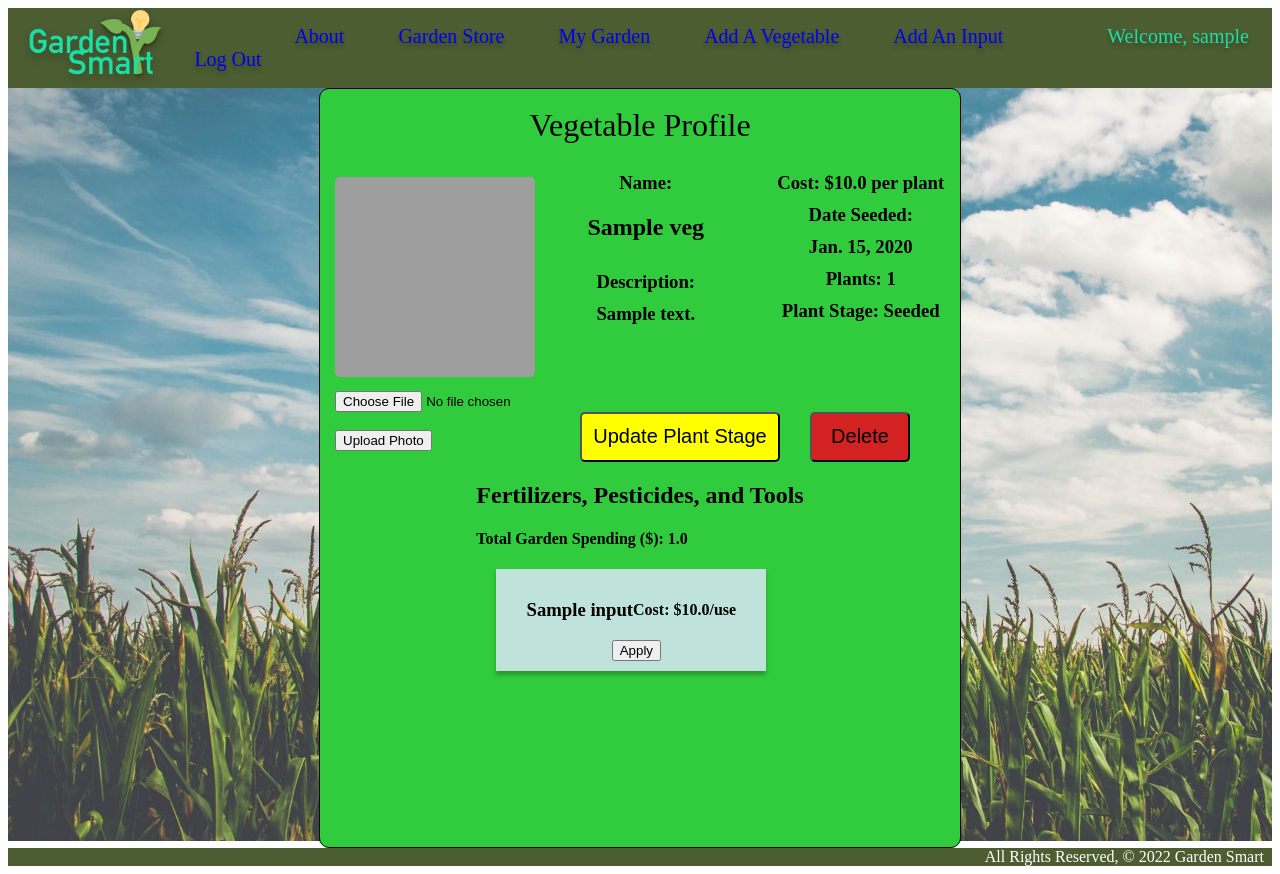
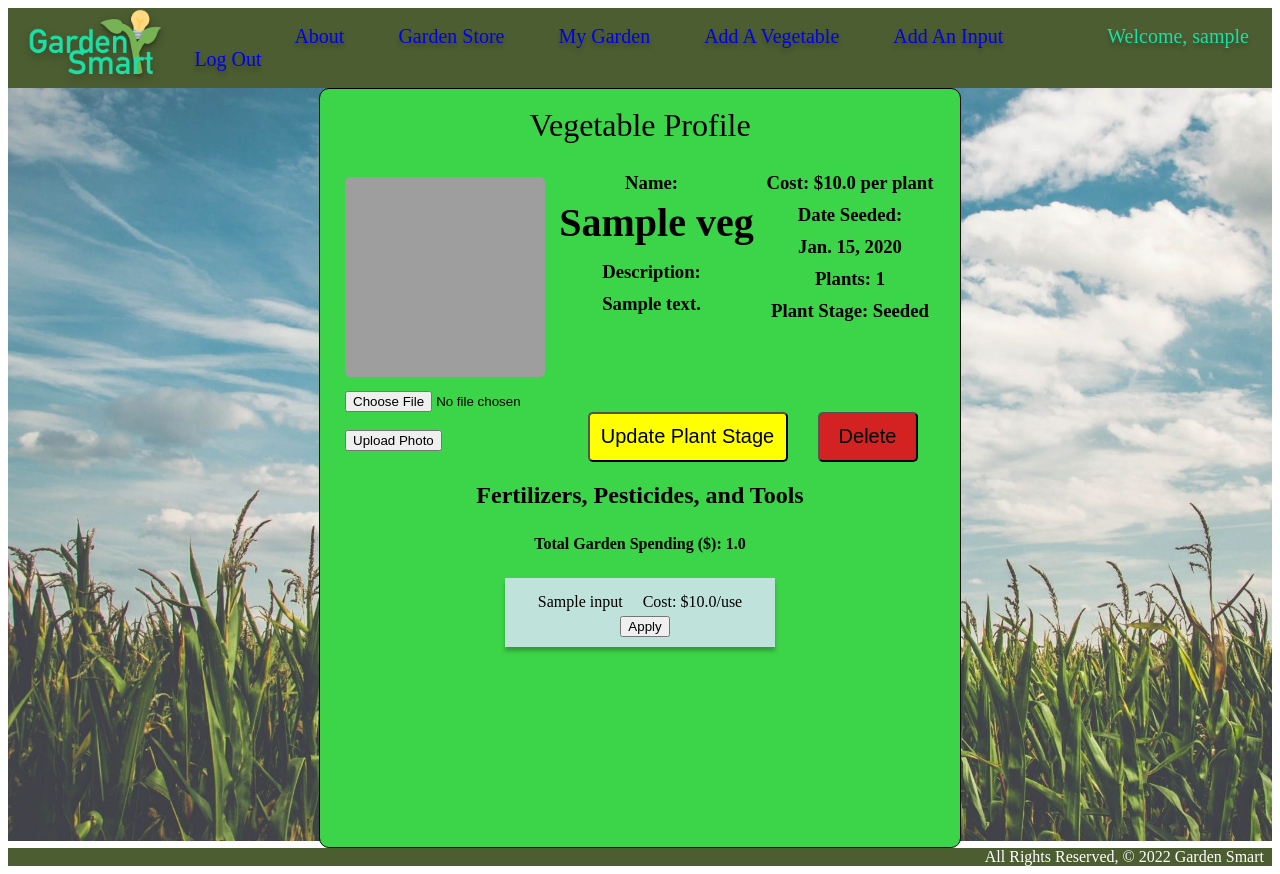
Before and after one commit to YaroslavSnigur/Garden-Smart, a Django app: page /veggies/1 in a window 1280 px wide. Run offline with Django 4.2, Linux system fonts and the light colour scheme; a user stored in the database is signed in; tables that the repository leaves empty hold one stand-in row (values such as "Sample post"); grey boxes are pictures that could not be loaded.

Commit message:
fixed veg detail styling

```diff
--- a/main_app/static/css/style.css
+++ b/main_app/static/css/style.css
@@ -286,8 +286,8 @@ h3 {
   flex-direction: column;
   align-items: center;
   width: 640px;
-  height: 100vh;
-  background-color: #30cc3d;
+  height: 95vh;
+  background-color: #3cd449;
   border: 1px solid black;
   border-radius: 10px;
 }
@@ -301,9 +301,9 @@ h3 {
 }
 
 .veg-image-div {
-  width: 200px;
+  width: 220px;
   height: 300px;
-  margin: 5px;
+  margin: 5px -10px 5px 15px;
 }
 
 .veg-image {
@@ -337,6 +337,14 @@ input[type="file"] {
   align-items: center;
 }
 
+.veg-info {
+  width: 400px;
+  height: 250px;
+  display: flex;
+  flex-direction: row;
+  justify-content: center;
+}
+
 .veg-info-left {
   width: 200px;
   display: flex;
@@ -344,21 +352,22 @@ input[type="file"] {
   align-items: center;
 }
 
+.veg-info-left > h2 {
+  margin-top: 5px;
+  font-size: 40px;
+  font-weight: 700;
+  margin-bottom: 5px;
+}
+
 .veg-info-left > h3 {
+  margin-right: 10px;
   margin-top: 10px;
 }
 
 .veg-info-right > h3 {
+  margin-left: 10px;
   margin-top: 10px;
   margin-bottom: 5px;
-}
-
-.veg-info {
-  width: 100%;
-  height: 250px;
-  display: flex;
-  flex-direction: row;
-  justify-content: space-around;
 }
 
 .veg-detail-btns {
@@ -402,6 +411,14 @@ input[type="file"] {
 .veg-basket {
   width: 100%;
   height: auto;
+  display: flex;
+  flex-direction: column;
+  align-items: center;
+}
+
+.veg-basket > * {
+  margin-top: 5;
+  margin-bottom: 5px;
 }
 
 /* GARDEN STORE */
--- a/main_app/templates/veggies/detail.html
+++ b/main_app/templates/veggies/detail.html
@@ -75,8 +75,8 @@
         <form action="{% url 'input_apply' veg.id input.id %}" method="post">
           {% csrf_token %}
           <div class="input-card">
-            <h3>{{ input.name }}</h3>
-            <h4>Cost: ${{ input.cost }}/use</h4>
+            <p>{{ input.name }}</p>
+            <p>Cost: ${{ input.cost }}/use</p>
 
             {% if input.category == "Tools"%}
             <button type="submit" class="add-btn">Rent</button>
```
